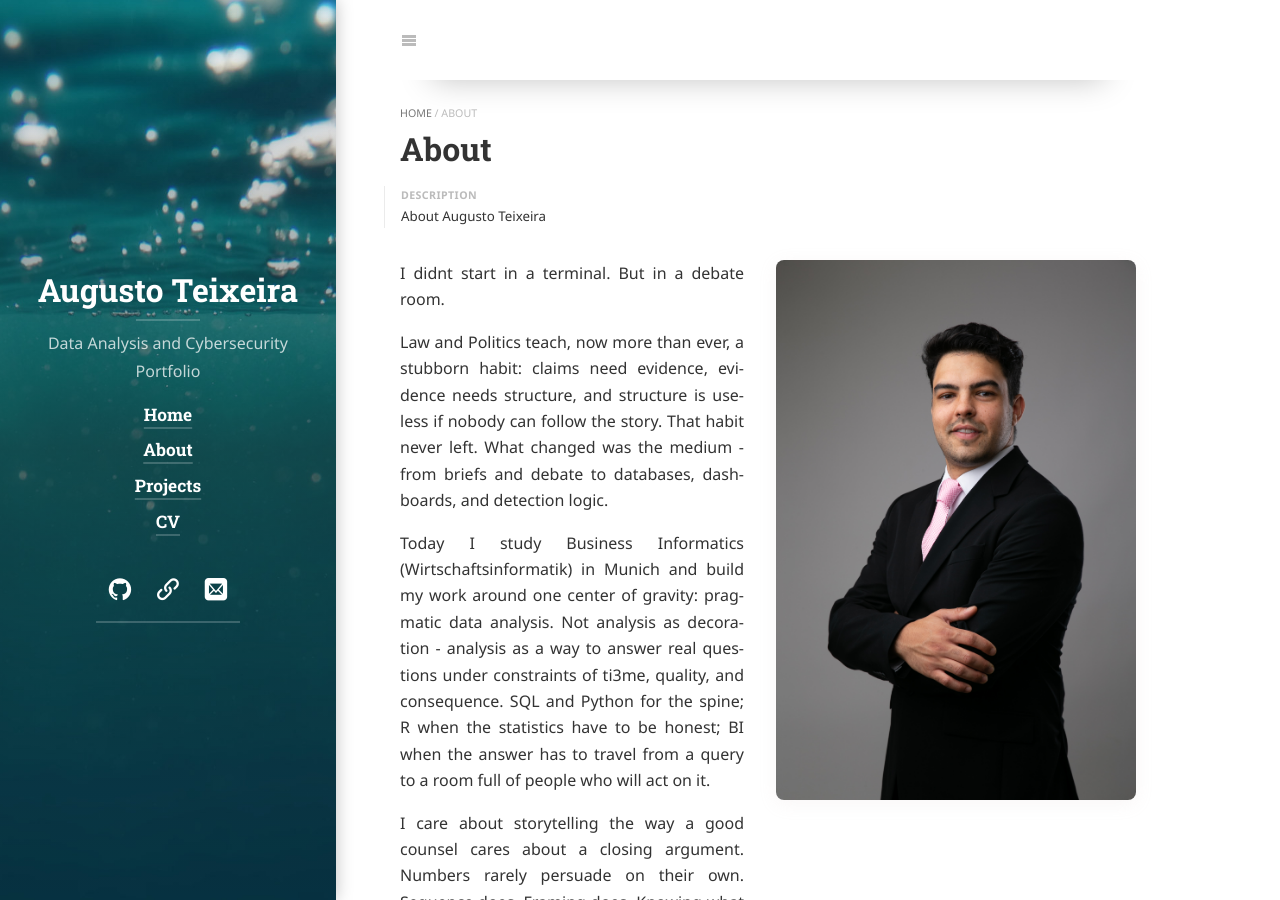
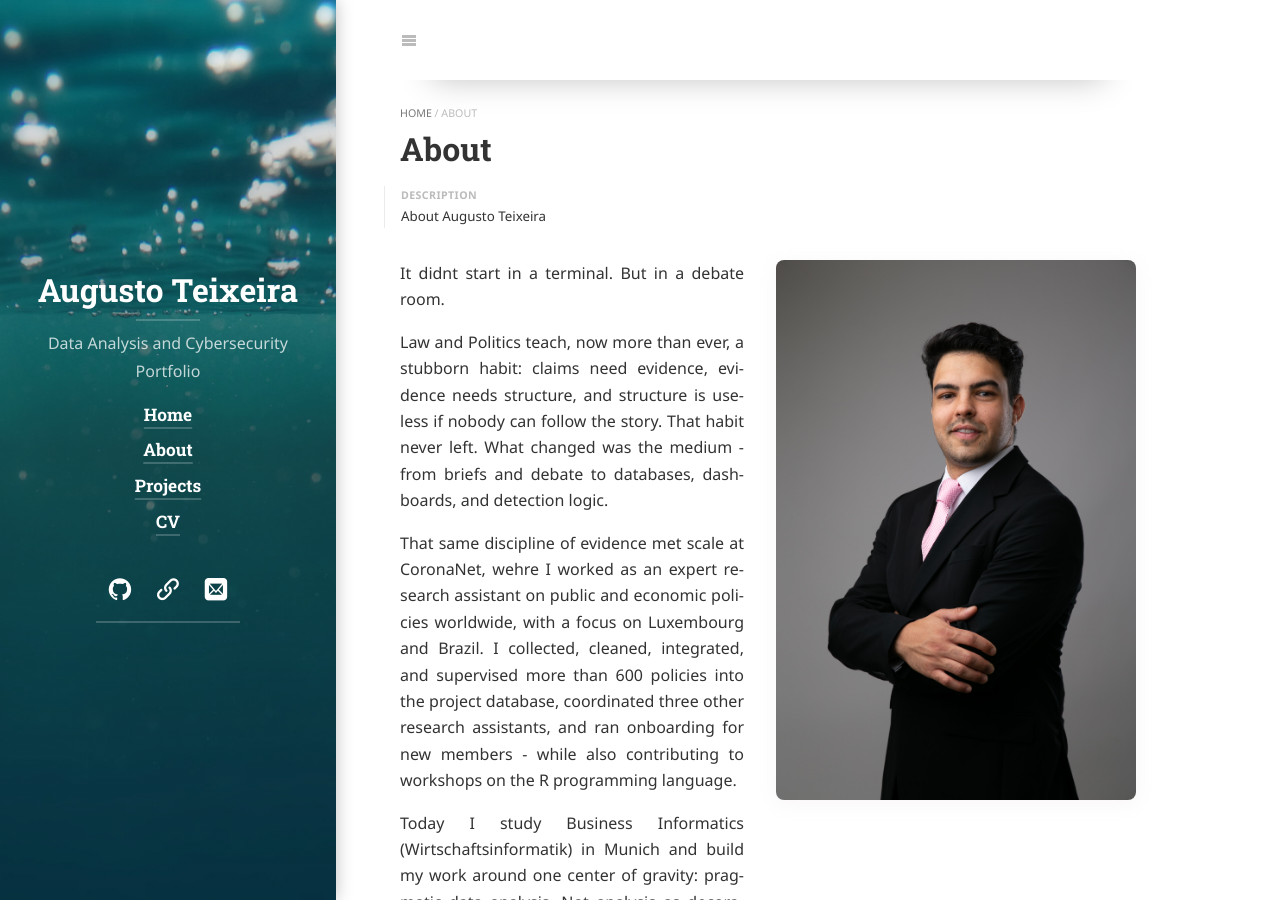
Before and after one commit to a-teixeira/a-teixeira.github.io, a Jekyll site: the page built from about.md, in a window 1280 px wide and 900 px high. Built offline with Jekyll 4.4.1, drawn with Linux system fonts in a browser that asks for light colours; cached includes are drawn as plain includes; nearby versions of some CDN libraries; some web fonts are replaced; library files that are not in the unit come from our copies.

Commit message:
about text upgrade

```diff
--- a/about.md
+++ b/about.md
@@ -9,9 +9,11 @@ description: About Augusto Teixeira
 <div class="about-split">
   <div class="about-split__text">
 
-<p>I didnt start in a terminal. But in a debate room.</p>
+<p>It didnt start in a terminal. But in a debate room.</p>
 
 <p>Law and Politics teach, now more than ever, a stubborn habit: claims need evidence, evidence needs structure, and structure is useless if nobody can follow the story. That habit never left. What changed was the medium - from briefs and debate to databases, dashboards, and detection logic.</p>
+
+<p>That same discipline of evidence met scale at CoronaNet, wehre I worked as an expert research assistant on public and economic policies worldwide, with a focus on Luxembourg and Brazil. I collected, cleaned, integrated, and supervised more than 600 policies into the project database, coordinated three other research assistants, and ran onboarding for new members - while also contributing to workshops on the R programming language.</p>
 
 <p>Today I study Business Informatics (Wirtschaftsinformatik) in Munich and build my work around one center of gravity: pragmatic data analysis. Not analysis as decoration - analysis as a way to answer real questions under constraints of ti3me, quality, and consequence. SQL and Python for the spine; R when the statistics have to be honest; BI when the answer has to travel from a query to a room full of people who will act on it.</p>
 
```
